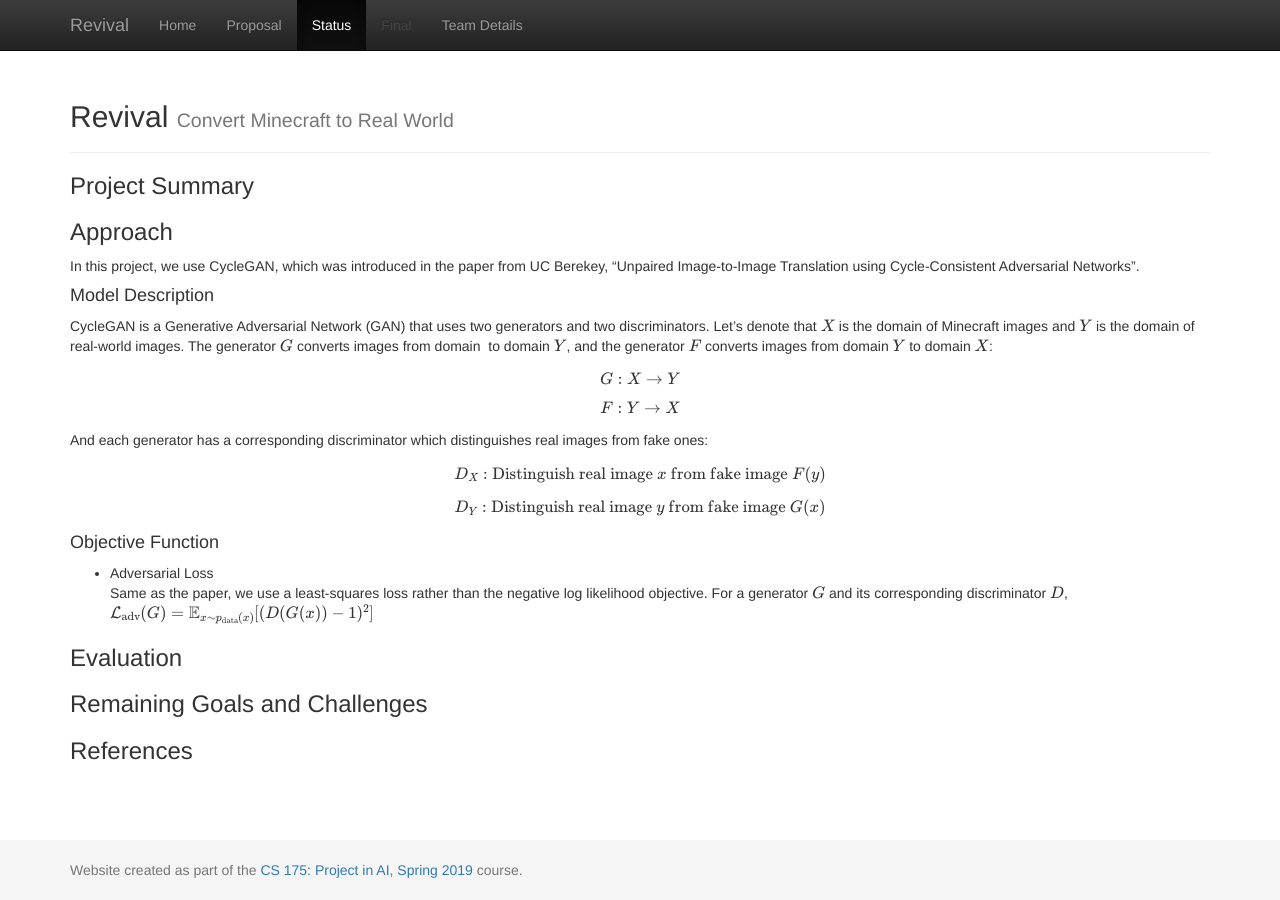
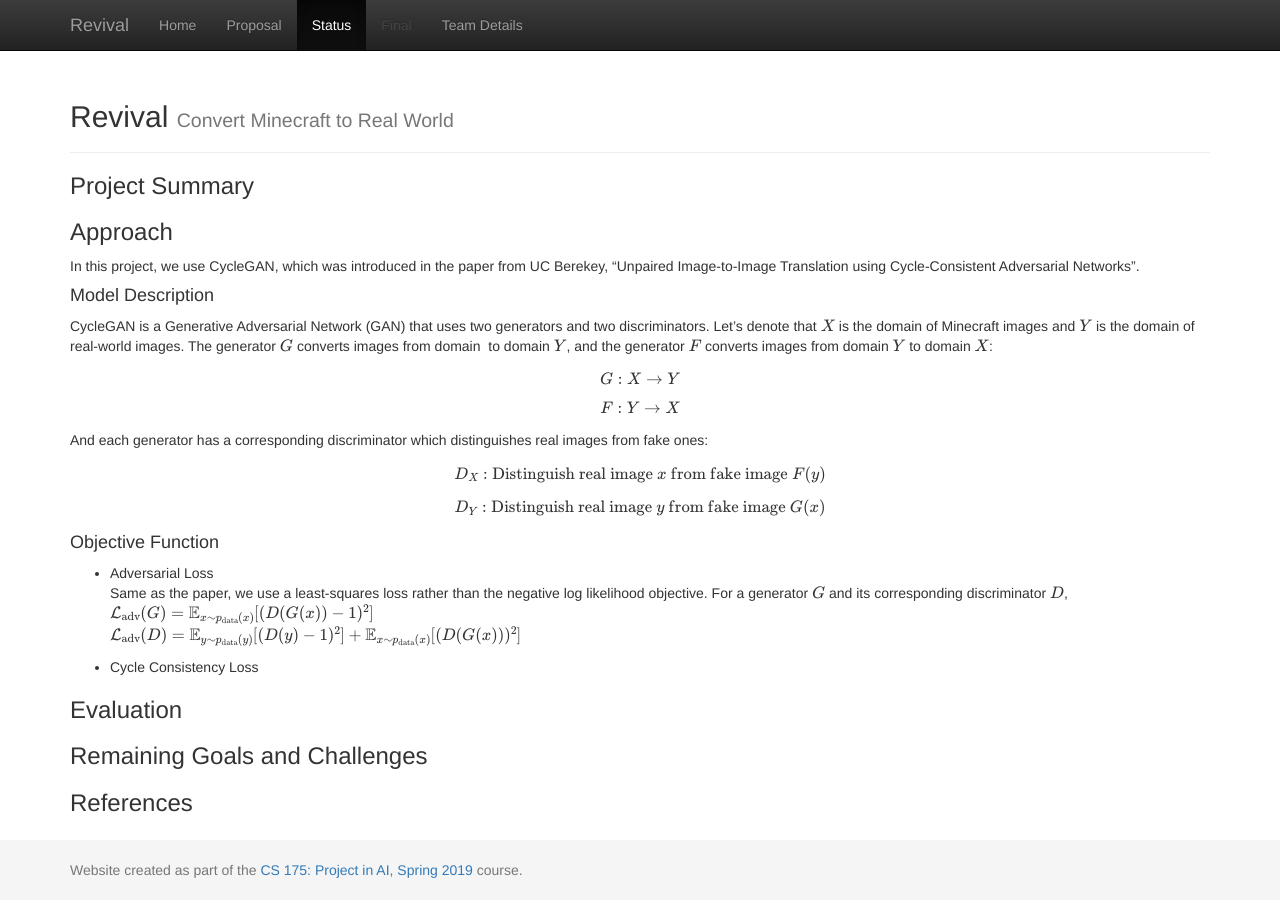
Before and after one commit to sijielu/Revival, a Jekyll site: the page built from docs/status.md, in a window 1280 px wide. Built offline with Jekyll 4.4.1, drawn with Linux system fonts in a browser that asks for light colours; formulas are drawn with MathJax 3.

Commit message:
Update status.md

```diff
--- a/docs/status.md
+++ b/docs/status.md
@@ -26,6 +26,9 @@ $$D_Y: \text{Distinguish real image } y \text{ from fake image } G(x)$$
 * Adversarial Loss
   Same as the paper, we use a least-squares loss rather than the negative log likelihood objective. For a generator $$G$$ and its corresponding discriminator $$D$$,
   $$\mathcal{L}_{\text{adv}}(G) = \mathbb{E}_{x\sim p_{\text{data}}(x)}[(D(G(x))-1)^2]$$
+  $$\mathcal{L}_{\text{adv}}(D) = \mathbb{E}_{y\sim p_{\text{data}}(y)}[(D(y)-1)^2] + \mathbb{E}_{x\sim p_{\text{data}}(x)}[(D(G(x)))^2]$$
+
+* Cycle Consistency Loss
 
 
 ### Evaluation
```
